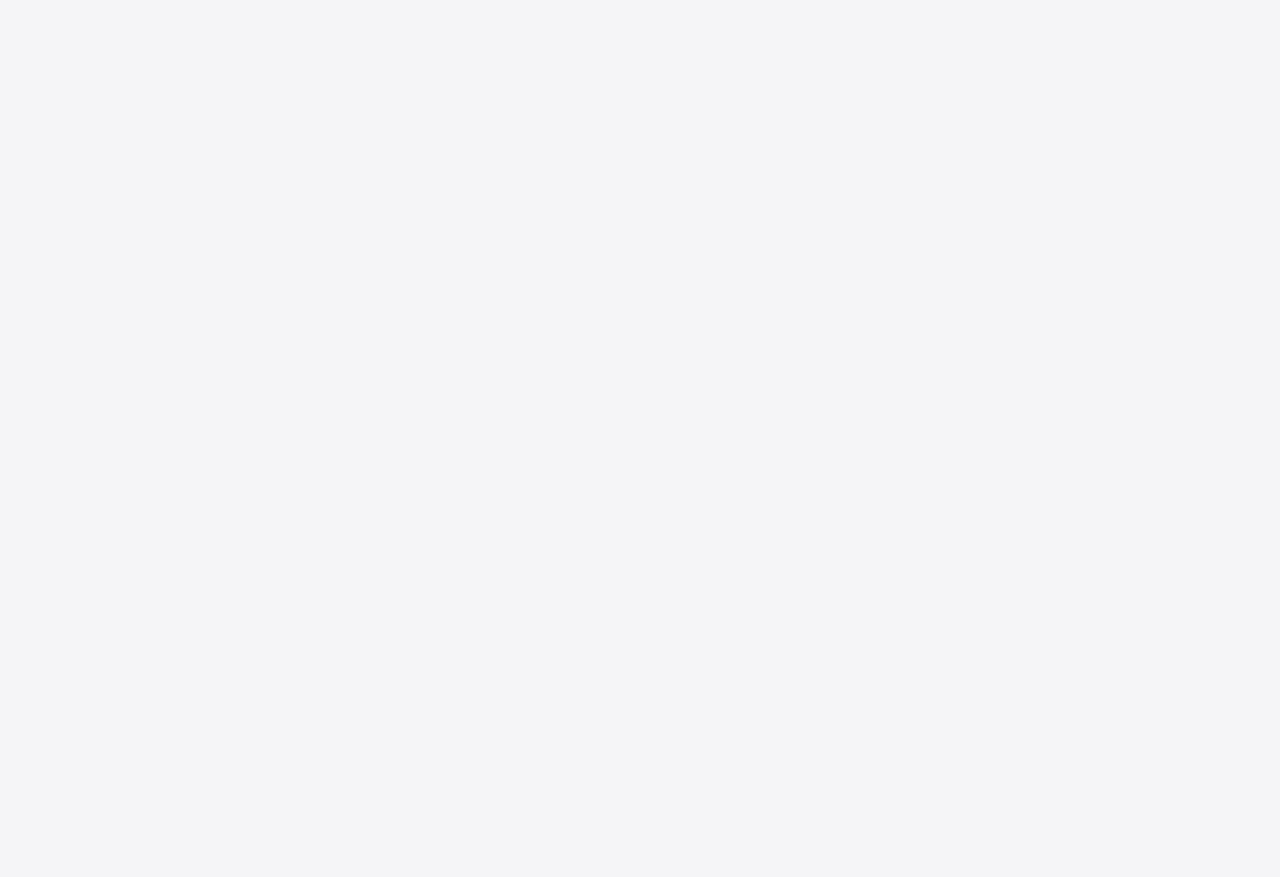
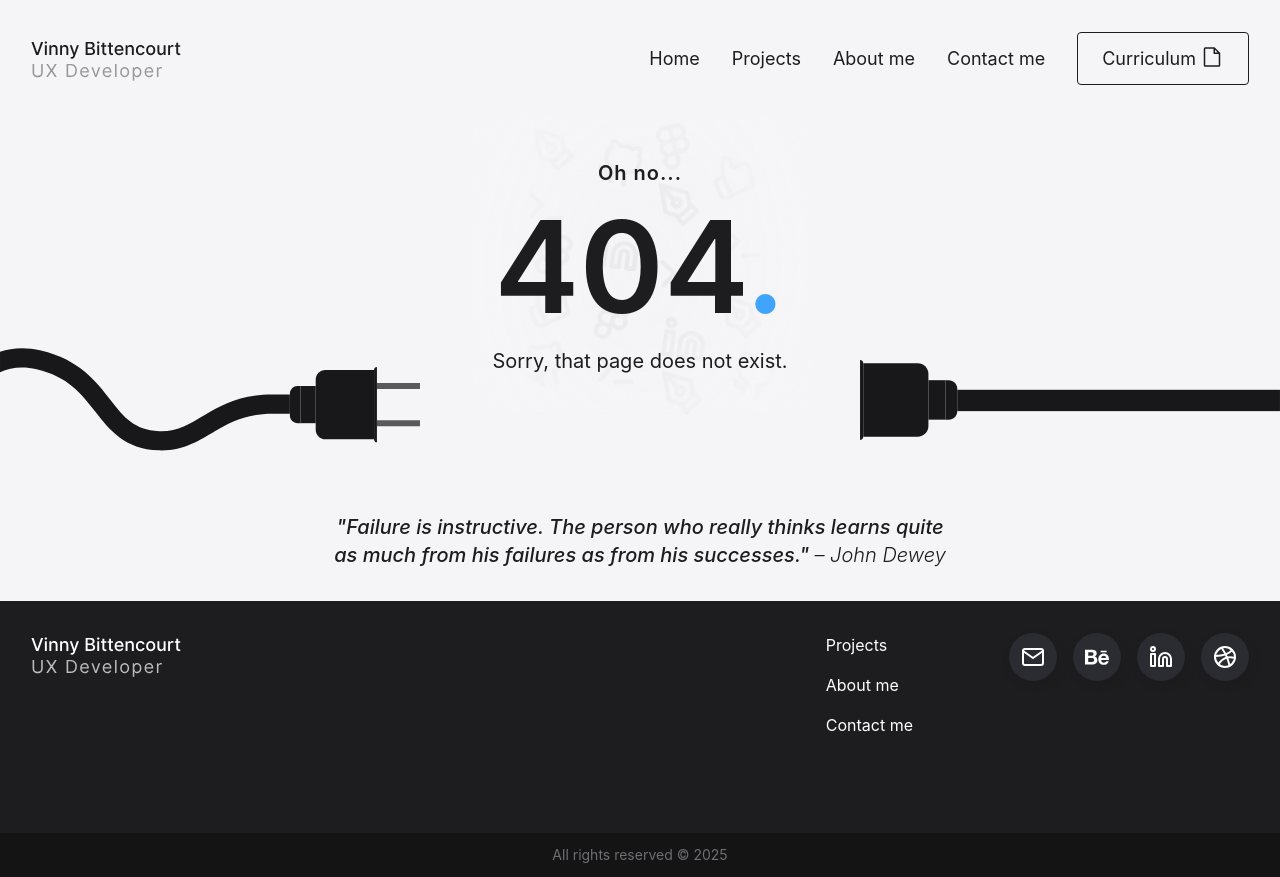
Before and after one commit to VinnyBittencourt/portfolio, a React (Vite) app in the folder portfolio/: page / in a window 1280 px wide. Before the commit this address had no page. Before the commit the page ends 800 px from the top, so only its background shows below. Built offline with nearby package versions, Linux system fonts and the light colour scheme.

Commit message:
NotFoundPage + About Fix

```diff
--- a/portfolio/src/Router.tsx
+++ b/portfolio/src/Router.tsx
@@ -10,6 +10,7 @@ import { FutgptProject } from "./pages/ProjectDetails/Futgpt";
 import { ConsultaDadosProject } from "./pages/ProjectDetails/ConsultaDados";
 import { AcompanhaPedidosProject } from "./pages/ProjectDetails/AcompanhamentoPedidos";
 import { Projects } from "./pages/Projects";
+import { NotFoundPage } from "./pages/NotFoundPage";
 
 export function Router() {
     return (
@@ -26,7 +27,7 @@ export function Router() {
                 <Route path="/portfolio/projects/MinutaDigital" element={<MinutaDigitalProject />} />
                 <Route path="/portfolio/projects/MonitoramentoBox" element={<MonitoramentoBoxProject />} />
                 <Route path="/portfolio/projects" element={<Projects />} />
-                {/* <Route path="*" element={<NotFoundPage />} /> */}
+                <Route path="*" element={<NotFoundPage />} />
             </Routes>
         </>
     );
--- a/portfolio/src/pages/About/index.tsx
+++ b/portfolio/src/pages/About/index.tsx
@@ -15,10 +15,11 @@ export function About() {
                     {/* Text Content */}
                     <div className="flex flex-col gap-8 max-w-[750px] mt-6 md:mt-0 md:ml-8">
                         <h1 className="text-3xl sm:text-4xl md:text-5xl w-full text-start  font-semibold mb-2">A little bit about me</h1>
-                        <p className="text-base sm:text-lg md:text-xl text-start ">
+                        <p className="text-base   text-start ">
                             With a solid background in Information Systems, I have built a three-year career in the Information Technology sector, excelling as
                             a professor and front-end/back-end developer, delivering products of exceptional quality. Currently, I focus my expertise on UX/UI
                             and product design, accumulating over two years of solid and successful experience in this field.
+                            <br />
                             <br />
                             Seeking to enhance my skills, I participated in the renowned UX Unicórnio course by Leandro Rezende and Google's UX Designer
                             Professional course, where I gained expertise in conducting comprehensive field research and creating impactful solutions for web
@@ -26,6 +27,7 @@ export function About() {
                             hands-on experience with the agile SCRUM process, ensuring continuous deliveries and systematic validation of all hypotheses and
                             proposed solutions. Additionally, I played a key role in product conceptualization, skillfully navigating between business needs and
                             user demands. I conducted a series of in-depth user tests to validate each stage of the product development process.
+                            <br />
                             <br />
                             These experiences have given me a broad understanding of how to align business goals with user expectations, while continuously
                             refining my ability to deliver user-centered design solutions. I am excited to apply this expertise and ongoing dedication to drive
--- /dev/null
+++ b/portfolio/src/pages/NotFoundPage/index.tsx
@@ -0,0 +1,34 @@
+import { Footer } from "../../components/footer";
+import { Header } from "../../components/header";
+import backgroundContact from "../../assets/fundo_contact.png";
+import plugLeft from "../../assets/Left Plug.svg";
+import plugRight from "../../assets/Right Plug.svg";
+
+export function NotFoundPage() {
+    return (
+        <div className="flex flex-col min-h-screen">
+            <Header />
+            <img src={plugLeft} alt="Left plug" className="absolute top-1/2 left-0 transform -translate-y-1/2 w-32 md:w-105 z-10" />
+            <img src={plugRight} alt="Right plug" className="absolute top-1/2 right-0 transform -translate-y-1/2 w-32 md:w-105 z-10" />
+            <div className="flex-grow flex items-center justify-center flex-col ">
+                <section
+                    className="w-full 2xl:max-w-[1440px] lg:max-w-[1218px] m-auto mb-24 flex items-center justify-center flex-col min-h-[320px] md:min-h-[300px] 2xl:min-h-[650px] gap-4 bg-contain bg-no-repeat bg-center"
+                    style={{ backgroundImage: `url(${backgroundContact})` }}
+                >
+                    <span className="text-xl text-left md:text-center tracking-wider font-semibold">Oh no...</span>
+                    <h1 className="text-4xl sm:text-9xl text-left md:text-center font-semibold ">
+                        404<span className="text-(--brand-default)">.</span>
+                    </h1>
+                    <p className="text-xl text-start md:text-center">Sorry, that page does not exist.</p>
+                </section>
+                <section>
+                    <p className="text-xl text-start md:text-center font-medium italic max-w-[623px] mb-8">
+                        "Failure is instructive. The person who really thinks learns quite as much from his failures as from his successes."{" "}
+                        <span className="font-light">– John Dewey</span>
+                    </p>
+                </section>
+            </div>
+            <Footer />
+        </div>
+    );
+}
```
Also changed, not shown: portfolio/src/assets/Left Plug.svg (added), portfolio/src/assets/Right Plug.svg (added).
